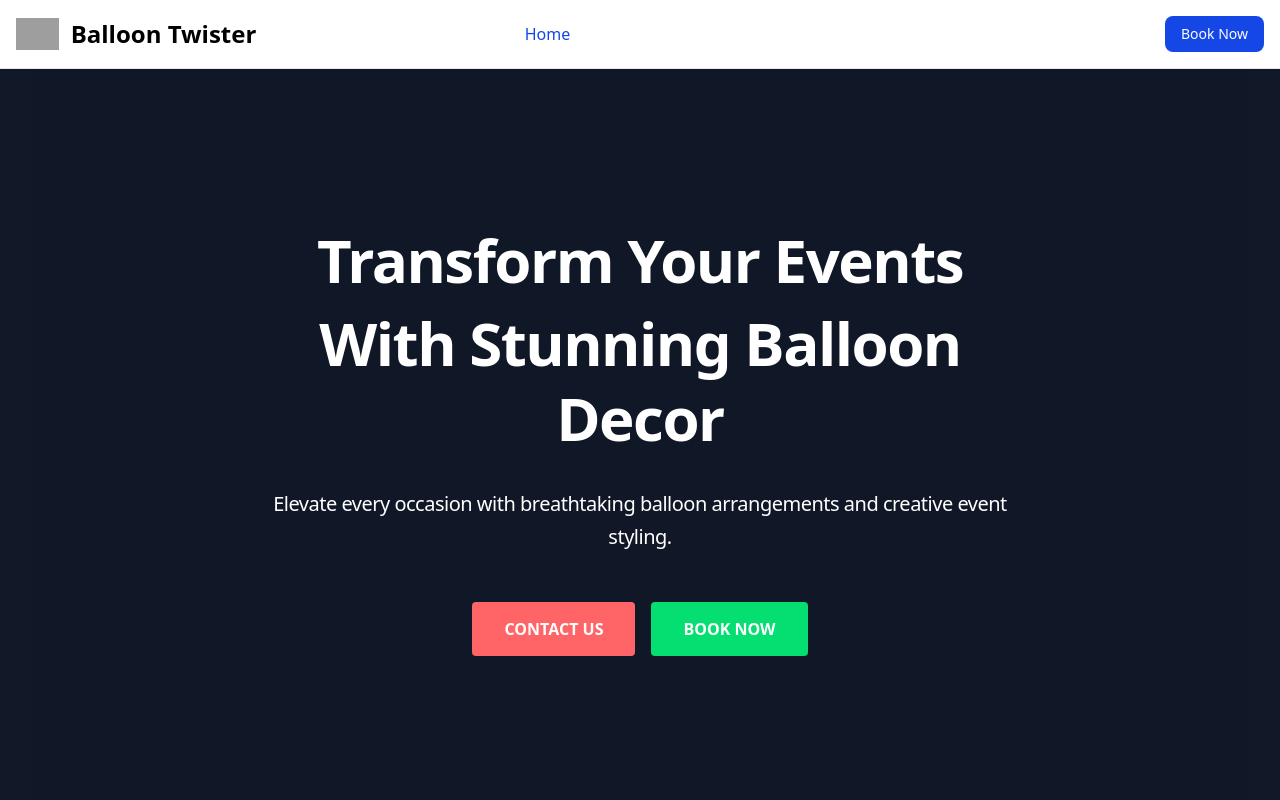
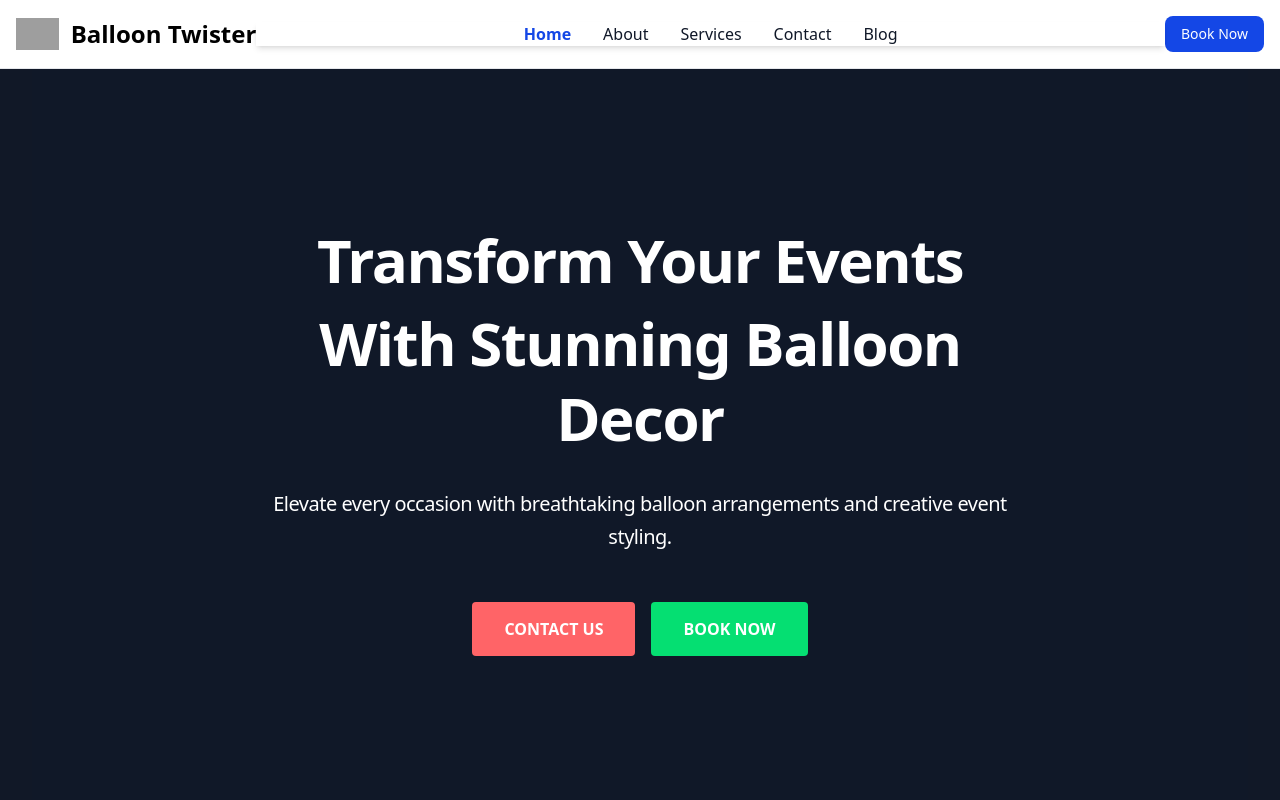
Before and after one commit to kshakya154/Balloon-Twister, a React (Vite) app: page / in a window 1280 px wide. Shown: the top 800 px of the page. Built offline with nearby package versions, Linux system fonts and the light colour scheme; grey boxes are pictures that could not be loaded.

Commit message:
make navbar responsive

```diff
--- a/src/components/Header/Header.jsx
+++ b/src/components/Header/Header.jsx
@@ -1,37 +1,34 @@
-import React from "react";
+import React, { useState } from "react";
 import { NavLink } from "react-router-dom";
 
 function Header() {
+  const [isOpen, setIsOpen] = useState(false);
+
+  const handleClick = () => {
+    setIsOpen(!isOpen);
+  };
+
+  const navItems = ["Home", "About", "Services", "Contact", "Blog"];
+
   return (
-    <div>
     <nav className="bg-white dark:bg-gray-900 fixed w-full z-20 top-0 start-0 border-b border-gray-200 dark:border-gray-600">
-        <div className="max-w-screen-xl flex flex-wrap items-center justify-between mx-auto p-4">
-          <a
-            href="https://flowbite.com/"
-            className="flex items-center space-x-3 rtl:space-x-reverse"
-          >
+      <div className="max-w-screen-xl flex items-center justify-between mx-auto p-4">
+        {/* Logo */}
+        <a href="/" className="flex items-center space-x-3 rtl:space-x-reverse">
           <img
             src="https://flowbite.com/docs/images/logo.svg"
             className="h-8"
-              alt="Flowbite Logo"
+            alt="Logo"
           />
           <span className="self-center text-2xl font-semibold whitespace-nowrap dark:text-white">
             Balloon Twister
           </span>
         </a>
-          <div className="flex md:order-2 space-x-3 md:space-x-0 rtl:space-x-reverse">
+
+        {/* Mobile Menu Button */}
         <button
-              type="button"
-              className="text-white bg-blue-700 hover:bg-blue-800 focus:ring-4 focus:outline-none focus:ring-blue-300 font-medium rounded-lg text-sm px-4 py-2 text-center dark:bg-blue-600 dark:hover:bg-blue-700 dark:focus:ring-blue-800"
-            >
-              Book Now
-            </button>
-            <button
-              data-collapse-toggle="navbar-sticky"
-              type="button"
-              className="inline-flex items-center p-2 w-10 h-10 justify-center text-sm text-gray-500 rounded-lg md:hidden hover:bg-gray-100 focus:outline-none focus:ring-2 focus:ring-gray-200 dark:text-gray-400 dark:hover:bg-gray-700 dark:focus:ring-gray-600"
-              aria-controls="navbar-sticky"
-              aria-expanded="false"
+          onClick={handleClick}
+          className="md:hidden inline-flex items-center p-2 w-10 h-10 justify-center text-sm text-gray-500 rounded-lg hover:bg-gray-100 focus:outline-none focus:ring-2 focus:ring-gray-200 dark:text-gray-400 dark:hover:bg-gray-700 dark:focus:ring-gray-600"
         >
           <span className="sr-only">Open main menu</span>
           <svg
@@ -50,78 +47,38 @@ function Header() {
             />
           </svg>
         </button>
-          </div>
+
+        {/* Navigation Links */}
         <div
-            className="items-center justify-between hidden w-full md:flex md:w-auto md:order-1"
-            id="navbar-sticky"
+          className={`absolute top-16 left-0 w-full bg-white dark:bg-gray-900 shadow-md md:relative md:top-0 md:flex md:items-center md:w-auto md:flex-grow md:justify-center ${
+            isOpen ? "block" : "hidden"
+          }`}
         >
-            <ul className="flex flex-col p-4 md:p-0 mt-4 font-medium border border-gray-100 rounded-lg bg-gray-50 md:space-x-8 rtl:space-x-reverse md:flex-row md:mt-0 md:border-0 md:bg-white dark:bg-gray-800 md:dark:bg-gray-900 dark:border-gray-700">
-              <li>
+          <ul className="flex flex-col md:flex-row md:space-x-8 p-4 md:p-0 border border-gray-100 rounded-lg bg-gray-50 md:border-0 md:bg-white dark:bg-gray-800 md:dark:bg-gray-900 dark:border-gray-700">
+            {navItems.map((nav, index) => (
+              <li key={index}>
                 <NavLink
-                  to="/"
+                  to={nav === "Home" ? "/" : `/${nav.toLowerCase()}`}
+                  onClick={() => setIsOpen(false)}
                   className={({ isActive }) =>
                     isActive
-                      ? "text-blue-700 block py-2 px-3 rounded-sm md:p-0"
-                      : "text-white block py-2 px-3 rounded-sm hover:bg-gray-100 md:hover:bg-transparent md:hover:text-blue-700 md:p-0"
+                      ? "text-blue-700 font-bold"
+                      : "text-gray-900 dark:text-white block py-2 px-3 rounded-sm hover:bg-gray-100 md:hover:bg-transparent md:hover:text-blue-700 md:p-0"
                   }
-                  aria-current="page"
                 >
-                  Home
+                  {nav}
                 </NavLink>
               </li>
-              <li>
-                <NavLink
-                  to="/about"
-                  className={({ isActive }) =>
-                    isActive
-                      ? "text-blue-700 block py-2 px-3 rounded-sm md:p-0"
-                      : "text-white block py-2 px-3 rounded-sm hover:bg-gray-100 md:hover:bg-transparent md:hover:text-blue-700 md:p-0"
-                  }
-                >
-                  About
-                </NavLink>
-              </li>
-              <li>
-                <NavLink
-                  to="/services"
-                  className={({ isActive }) =>
-                    isActive
-                      ? "text-blue-700 block py-2 px-3 rounded-sm md:p-0"
-                      : "text-white block py-2 px-3 rounded-sm hover:bg-gray-100 md:hover:bg-transparent md:hover:text-blue-700 md:p-0"
-                  }
-                >
-                  Services
-                </NavLink>
-              </li>
-              <li>
-                <NavLink
-                  to="/contact"
-                  className={({ isActive }) =>
-                    isActive
-                      ? "text-blue-700 block py-2 px-3 rounded-sm md:p-0"
-                      : "text-white block py-2 px-3 rounded-sm hover:bg-gray-100 md:hover:bg-transparent md:hover:text-blue-700 md:p-0"
-                  }
-                >
-                  Contact
-                </NavLink>
-              </li>
-              <li>
-                <NavLink
-                  to="/blog"
-                  className={({ isActive }) =>
-                    isActive
-                      ? "text-blue-700 block py-2 px-3 rounded-sm md:p-0"
-                      : "text-white block py-2 px-3 rounded-sm hover:bg-gray-100 md:hover:bg-transparent md:hover:text-blue-700 md:p-0"
-                  }
-                >
-                  Blog
-                </NavLink>
-              </li>
+            ))}
           </ul>
         </div>
+
+        {/* Book Now Button (Always Visible & Right-Aligned) */}
+        <button className="text-white bg-blue-700 hover:bg-blue-800 focus:ring-4 focus:outline-none focus:ring-blue-300 font-medium rounded-lg text-sm px-4 py-2 ml-auto dark:bg-blue-600 dark:hover:bg-blue-700 dark:focus:ring-blue-800">
+          Book Now
+        </button>
       </div>
     </nav>
-    </div>
   );
 }
 
```
Lines whose indentation alone changed are shown as unchanged.
